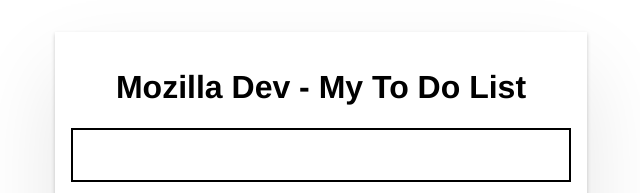
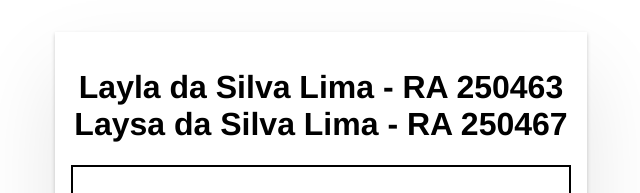
Before and after one commit to layla-lima/todo-frontend, an Angular app: page / in a window 1280 px wide. Shown: the top 193 px of the page, without its empty margins (319-959 px from the left). Built offline with nearby package versions, Linux system fonts and the light colour scheme; no server answers.

Commit message:
adiciona nomes e RA

```diff
--- a/src/app/app.html
+++ b/src/app/app.html
@@ -1,5 +1,8 @@
 <div class="main">
- <h1>Mozilla Dev - My To Do List</h1>
+ <h1>
+Layla da Silva Lima - RA 250463 <br>
+Laysa da Silva Lima - RA 250467
+</h1>
  <input class="lg-text-input" #campoNovoItem />
  <button class="btn-primary" (click)="CREATE_tarefa(campoNovoItem.value)">
  Adicionar Tarefa</button>
```
